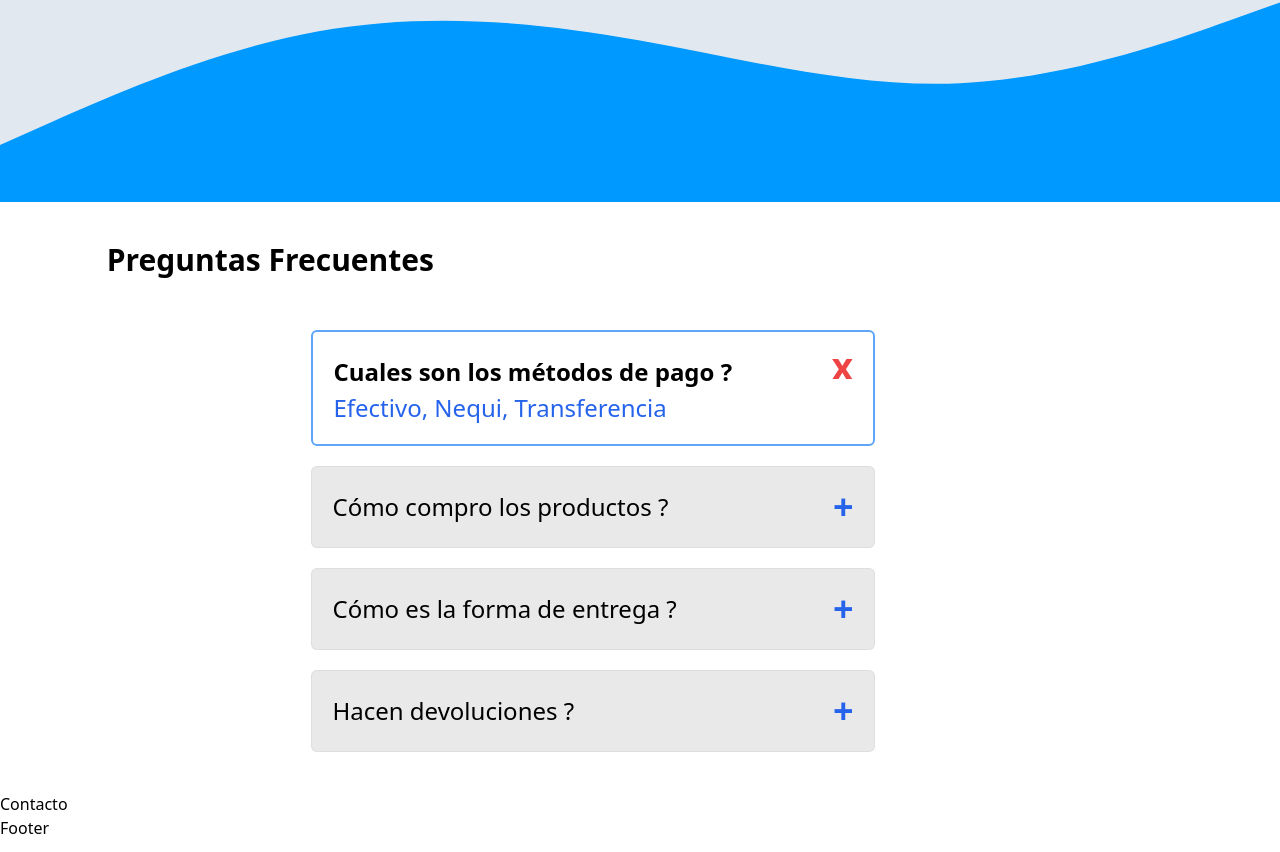
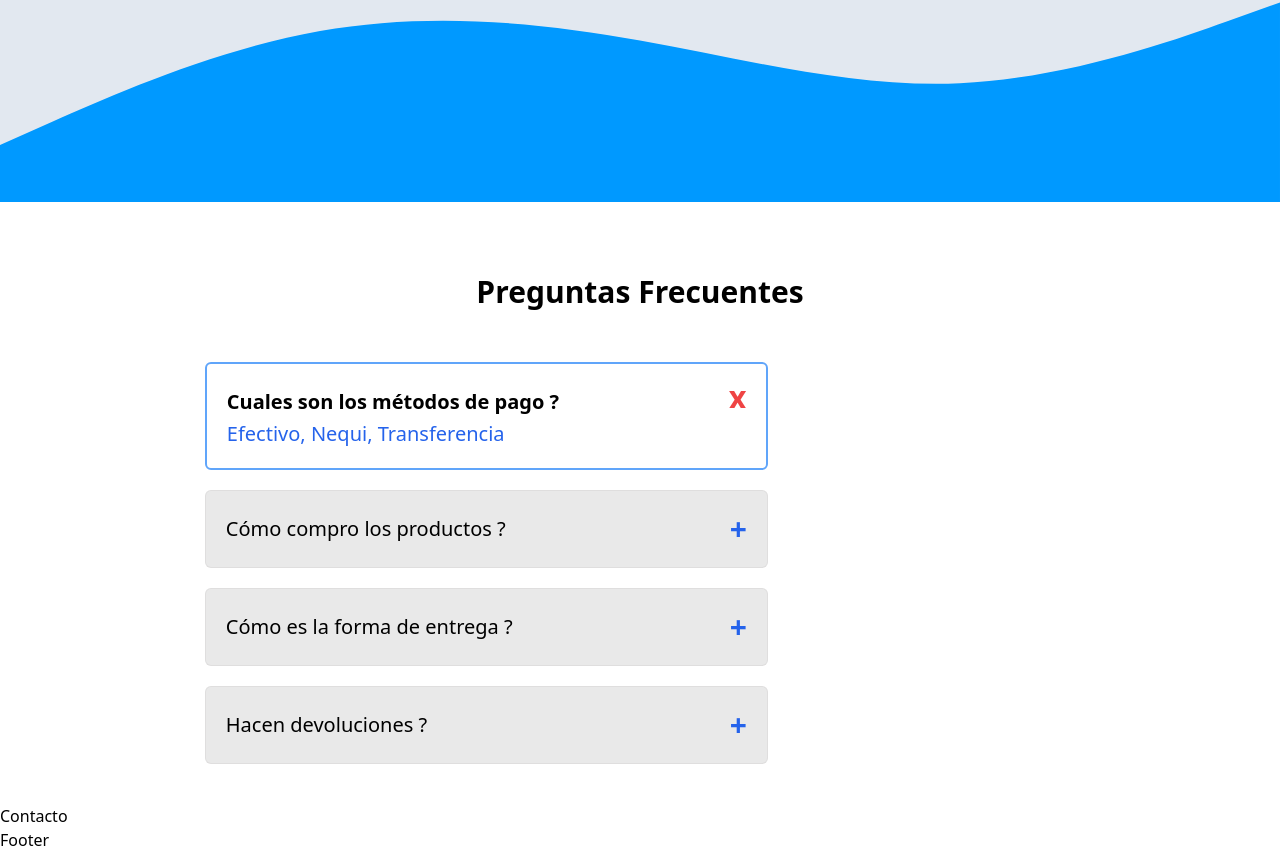
Before and after one commit to leoTechnologyDeveloper/food-static-site-react, a React (Vite) app: page / in a window 1280 px wide. Shown: the part 3737-4589 px from the top of the page. Built offline with nearby package versions, Linux system fonts and the light colour scheme.

Commit message:
acordion styles

```diff
--- a/src/Components/Accordion.jsx
+++ b/src/Components/Accordion.jsx
@@ -14,12 +14,12 @@ const Accordion = (props) => {
         item.active === 1 ? "is-active bg-white border-2 border-blue-400" : ""
       } text-2xl `}
     >
-      <div className="flex items-center">
-        <div className="w-full duration-500 group-[.is-active]:font-bold">
+      <div className="flex items-center ">
+        <div className="w-full duration-500 group-[.is-active]:font-bold text-xl text-left">
           {item.question}
         </div>
         <div
-          className={`text-4xl origin-center   duration-500 cursor-pointer  group-[.is-active]:rotate-[180deg]  rounded-full font-bold   ${
+          className={`text-3xl origin-center   duration-500 cursor-pointer  group-[.is-active]:rotate-[180deg]  rounded-full font-semibold   ${
             item.active === 1 ? "text-red-500 " : " text-blue-600"
           }  `}
           onClick={handleToggleActive}
@@ -27,7 +27,7 @@ const Accordion = (props) => {
           {item.active === 1 ? "x" : "+"}
         </div>
       </div>
-      <div className="overflow-hidden max-h-0 duration-500 group-[.is-active]:max-h-[100px] text-blue-600 ">
+      <div className="overflow-hidden max-h-0 duration-500 group-[.is-active]:max-h-[100px] text-xl text-blue-600 text-left">
         {item.answer}
       </div>
     </div>
--- a/src/Components/Preguntas.jsx
+++ b/src/Components/Preguntas.jsx
@@ -28,7 +28,7 @@ const Preguntas = () => {
     //   <div className="flex flex-col md:flex-row  mx-auto justify-around"></div>
     // </div>
 
-    <div className="w-10/12 flex-col  mx-auto">
+    <div className="flex-col  mx-auto wrapper w-full text-center">
       <h2 className="text-2xl md:text-3xl my-8 font-bold">
         Preguntas Frecuentes{" "}
       </h2>
--- a/src/index.css
+++ b/src/index.css
@@ -5,7 +5,7 @@
 
 
 @layer components{
-    .wapper{
+    .wrapper{
         @apply w-[90%] mx-auto overflow-hidden max-w-screen-xl;
     }
 }
```
